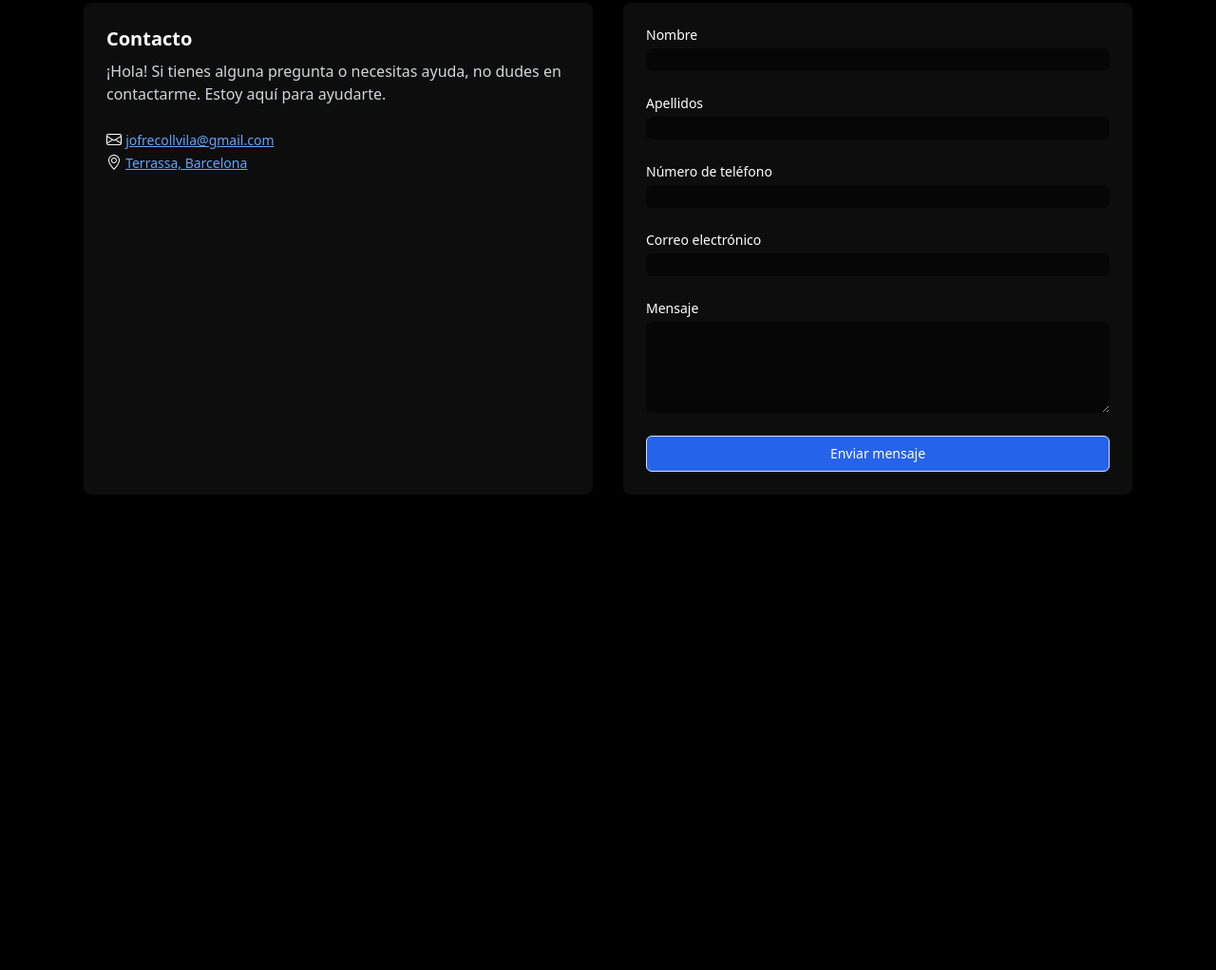
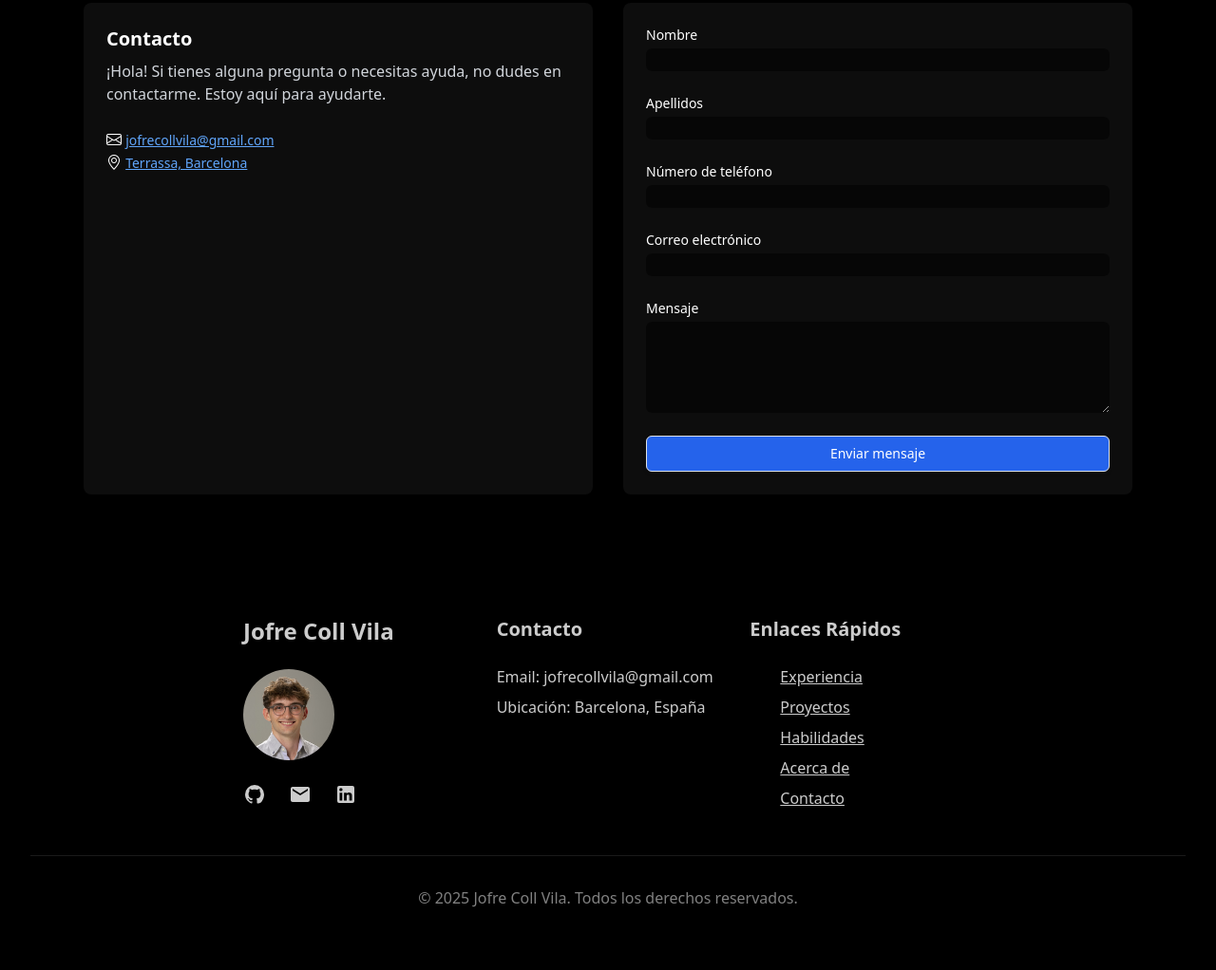
Before and after one commit to Jofrix98/Portafolio, an Astro site: page / in a window 1280 px wide. Shown: the part 4550-5572 px from the top of the page at 95% size. Before the commit the page ends 5151 px from the top, so only its background shows below. Built offline with nearby package versions, Linux system fonts and the light colour scheme; Astro itself is replaced by a stand-in of ours.

Commit message:
📦 CREATE: Footer component

```diff
--- /dev/null
+++ b/src/components/Footer.astro
@@ -0,0 +1,56 @@
+<style>
+  .footer-icon {
+    @apply w-6 h-6 hover:scale-110 transition-transform duration-200;
+  }
+</style>
+
+<footer class="bg-black text-white/80 py-12 px-8">
+  <div class="max-w-3xl mx-auto grid grid-cols-1 md:grid-cols-3 gap-8">
+    <!-- Personal Information -->
+    <div>
+      <h3 class="text-2xl font-bold mb-4">Jofre Coll Vila</h3>
+      <img src="/assets/jofre.JPG" alt="Jofre Coll Vila" class="w-24 h-24 rounded-full mb-4">
+      <div class="flex gap-4">
+        <a href="https://github.com/Jofrix98" target="_blank" class="text-white/80 hover:text-white transition-colors">
+          <svg class="footer-icon" viewBox="0 0 24 24">
+            <path fill="currentColor" d="M12 2A10 10 0 0 0 2 12c0 4.42 2.87 8.17 6.84 9.5c.5.08.66-.23.66-.5v-1.69c-2.77.6-3.36-1.34-3.36-1.34c-.46-1.16-1.11-1.47-1.11-1.47c-.91-.62.07-.6.07-.6c1 .07 1.53 1.03 1.53 1.03c.87 1.52 2.34 1.07 2.91.83c.09-.65.35-1.09.63-1.34c-2.22-.25-4.55-1.11-4.55-4.92c0-1.11.38-2 1.03-2.71c-.1-.25-.45-1.29.1-2.64c0 0 .84-.27 2.75 1.02c.79-.22 1.65-.33 2.5-.33c.85 0 1.71.11 2.5.33c1.91-1.29 2.75-1.02 2.75-1.02c.55 1.35.2 2.39.1 2.64c.65.71 1.03 1.6 1.03 2.71c0 3.82-2.34 4.66-4.57 4.91c.36.31.69.92.69 1.85V21c0 .27.16.59.67.5C19.14 22.18 22 16.42 22 12A10 10 0 0 0 12 2z"/>
+          </svg>
+        </a>
+        <a href="mailto:jofrecollvila@gmail.com" class="text-white/80 hover:text-white transition-colors">
+          <svg class="footer-icon" viewBox="0 0 24 24">
+            <path fill="currentColor" d="M20 4H4c-1.1 0-1.99.9-1.99 2L2 18c0 1.1.9 2 2 2h16c1.1 0 2-.9 2-2V6c0-1.1-.9-2-2-2zm0 4l-8 5l-8-5V6l8 5l8-5v2z"/>
+          </svg>
+        </a>
+        <a href="https://linkedin.com/in/jofrecollvila" target="_blank" class="text-white/80 hover:text-white transition-colors">
+          <svg class="footer-icon" viewBox="0 0 24 24">
+            <path fill="currentColor" d="M19 3a2 2 0 0 1 2 2v14a2 2 0 0 1-2 2H5a2 2 0 0 1-2-2V5a2 2 0 0 1 2-2h14m-.5 15.5v-5.3a3.26 3.26 0 0 0-3.26-3.26c-.85 0-1.84.52-2.32 1.3v-1.11h-2.79v8.37h2.79v-4.93c0-.77.62-1.4 1.39-1.4a1.4 1.4 0 0 1 1.4 1.4v4.93h2.79M6.88 8.56a1.68 1.68 0 0 0 1.68-1.68c0-.93-.75-1.69-1.68-1.69a1.68 1.68 0 0 0-1.68 1.69c0 .93.76 1.68 1.69 1.68m1.39 9.94v-8.37H5.5v8.37h2.77z"/>
+          </svg>
+        </a>
+      </div>
+    </div>
+
+    <!-- Contact Information -->
+    <div>
+      <h4 class="text-xl font-semibold mb-4">Contacto</h4>
+      <p class="mb-2">Email: jofrecollvila@gmail.com</p>
+      <p class="mb-2">Ubicación: Barcelona, España</p>
+    </div>
+
+    <!-- Quick Links -->
+    <div>
+      <h4 class="text-xl font-semibold mb-4">Enlaces Rápidos</h4>
+      <ul class="space-y-2">
+        <li><a href="#experience" class="text-white/80 decoration-none hover:text-white hover:underline transition-colors">Experiencia</a></li>
+        <li><a href="#projects" class="text-white/80 decoration-none hover:text-white hover:underline transition-colors">Proyectos</a></li>
+        <li><a href="#skills" class="text-white/80 decoration-none hover:text-white hover:underline transition-colors">Habilidades</a></li>
+        <li><a href="#about" class="text-white/80 decoration-none hover:text-white hover:underline transition-colors">Acerca de</a></li>
+        <li><a href="#contact" class="text-white/80 decoration-none hover:text-white hover:underline transition-colors">Contacto</a></li>
+      </ul>
+    </div>
+  </div>
+
+  <!-- Copyright -->
+  <div class="mt-8 pt-8 border-t border-white/10 text-center">
+    <p class="text-white/50">&copy; {new Date().getFullYear()} Jofre Coll Vila. Todos los derechos reservados.</p>
+  </div>
+</footer>
--- a/src/pages/index.astro
+++ b/src/pages/index.astro
@@ -7,6 +7,7 @@
 import Skills from '../components/Skills.astro';
 import About from '../components/About.astro';
 import Contact from '../components/Contact.astro';
+import Footer from '../components/Footer.astro';
 
 // Welcome to Astro! Wondering what to do next? Check out the Astro documentation at https://docs.astro.build
 // Don't want to use any of this? Delete everything in this file, the `assets`, `components`, and `layouts` directories, and start fresh.
@@ -20,4 +21,5 @@
   <Skills />
   <About />
   <Contact />
+  <Footer />
 </Layout>
```
